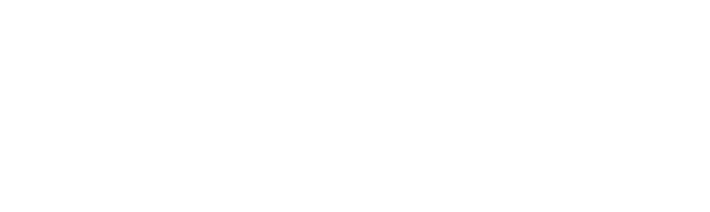
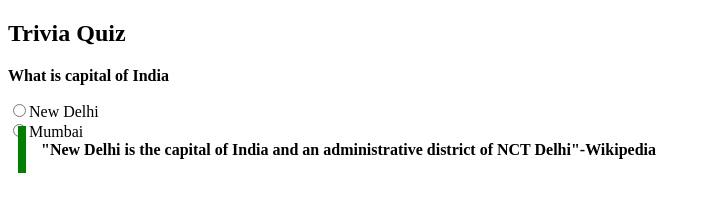
Before and after one commit to acciojob/trivia-saniyachaskar, a website: page main.html in a window 1280 px wide. Shown: the whole page, without its empty margins (0-710 px from the left). Drawn offline with Linux system fonts and the light colour scheme.

Commit message:
created a submission

```diff
--- a/main.html
+++ b/main.html
@@ -7,7 +7,22 @@
 </head>
 
 <body>
-	<!-- the entire body must be written by student -->
+	<h2> Trivia Quiz</h2>
+	<form>
+		<p><strong> What is capital of India</strong></p>
+
+		<label>
+			<input type = "radio"  value = "NewDelhi">New Delhi</label> <br>
+		<label>
+			<input type = "radio"  value = "Mumbai ">Mumbai</label>
+
+
+	</form>
+
+	<blackquote class = "quote-box">
+		"New Delhi is the capital of India and an administrative district of NCT Delhi"-Wikipedia
+	</blackquote>
+
     <script type="text/javascript" src="./script.js">
 </script>
 
--- a/styles.css
+++ b/styles.css
@@ -1,2 +1,10 @@
 
-/* Your CSS Code here. */
+.quote-box{
+	max-width:600px;
+	margin : 10px;
+	padding : 15px;
+	border-left : 8px solid green;
+	background-colour: #f8fffe;
+	font-weight : bold;
+
+}
```
